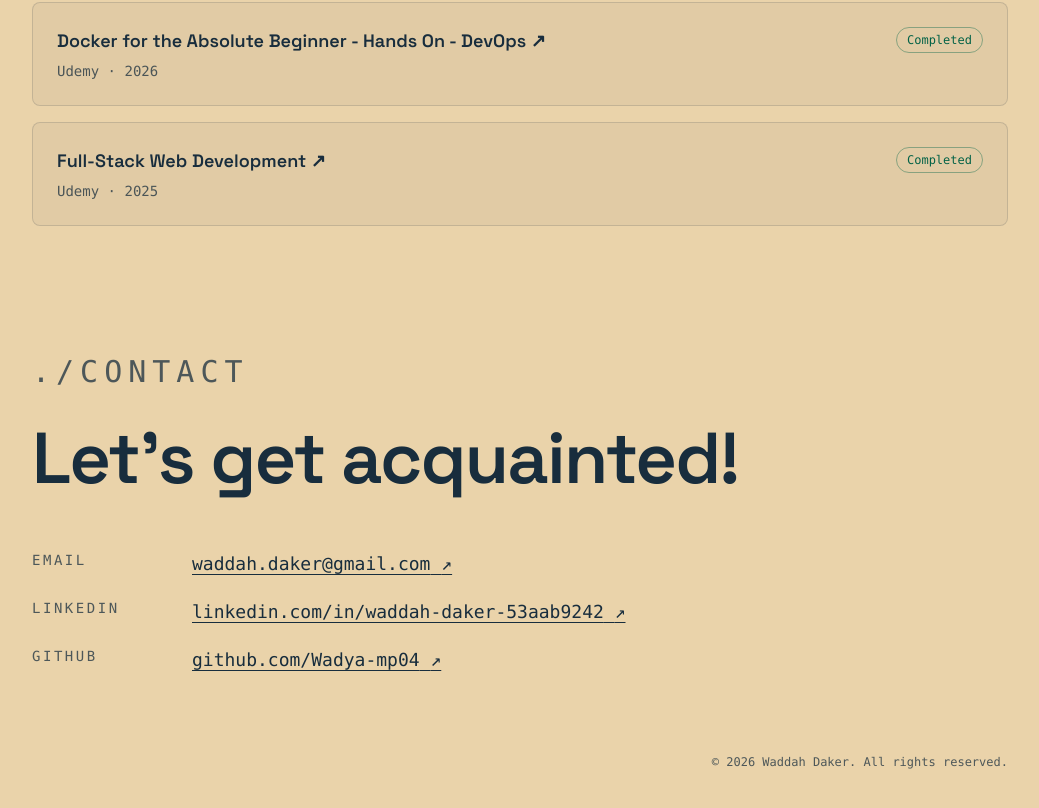
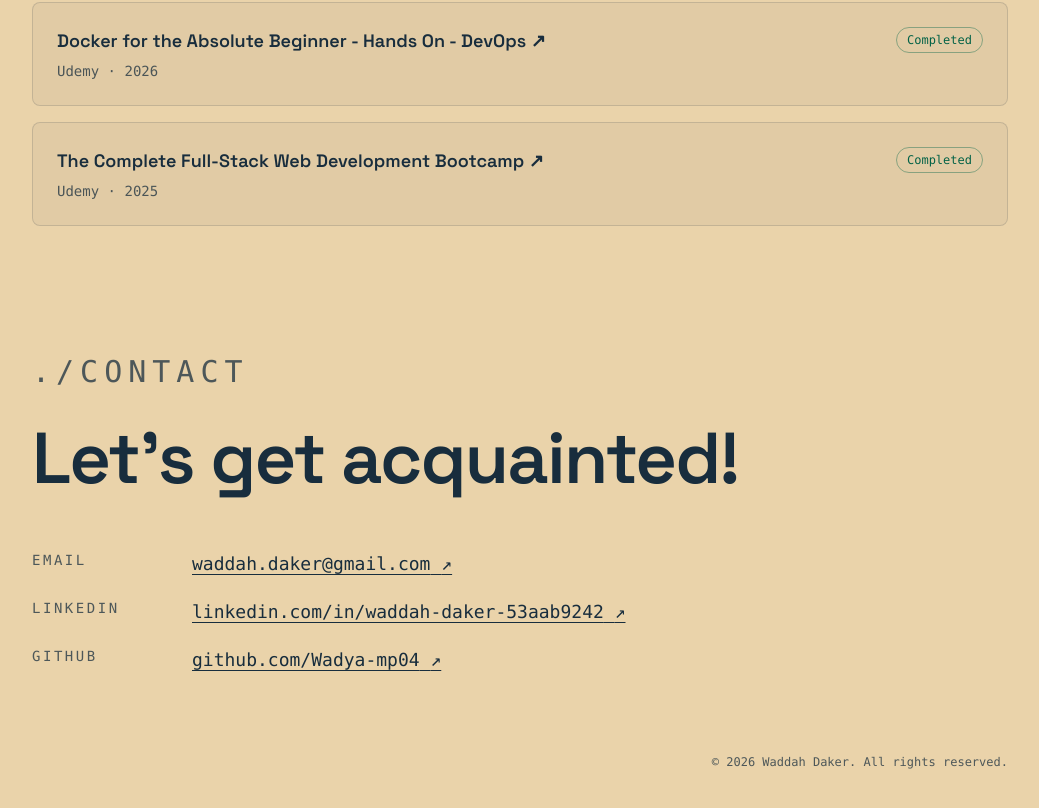
Before and after one commit to Wadya-mp04/portshmolio, a Next.js app in the folder app/: page / in a window 1280 px wide. Shown: the part 5717-6525 px from the top of the page, without its empty margins (120-1159 px from the left). Built offline with nearby package versions, Linux system fonts and the light colour scheme.

Commit message:
typo corrected 190926

```diff
--- a/app/content/certifications/index.ts
+++ b/app/content/certifications/index.ts
@@ -17,7 +17,7 @@ const entries: Certification[] = [
     credentialUrl: 'https://concordia.udemy.com/certificate/UC-bacf146e-a187-4605-9f18-5d492211a6e3/'
   },
   {
-    name: 'Full-Stack Web Development',
+    name: 'The Complete Full-Stack Web Development Bootcamp',
     issuer: 'Udemy',
     status: 'completed',
     // Year only: the CV gives no month, and inventing one would put a date on
```
